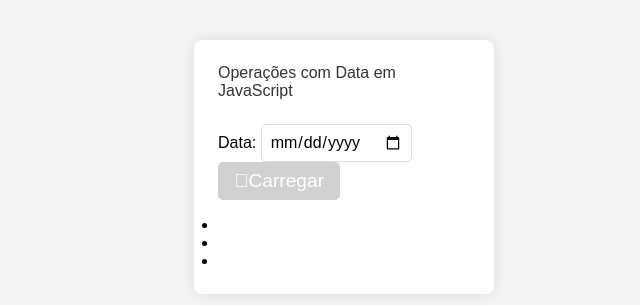
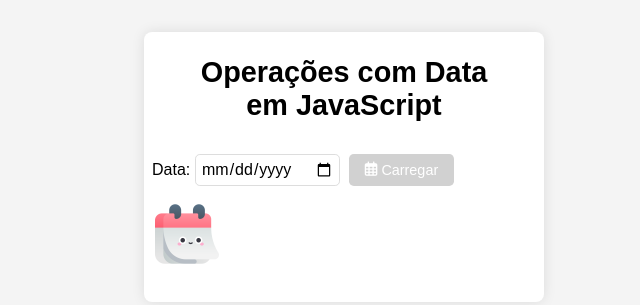
Before and after one commit to brunomoraesdigital/bloco-de-notas, a plain HTML site: page index.html in a window 1280 px wide. Shown: the part 233-538 px from the top of the page, without its empty margins (296-936 px from the left). Drawn offline with Linux system fonts and the light colour scheme.

Commit message:
interface mais bonita

```diff
--- a/engine.js
+++ b/engine.js
@@ -170,14 +170,14 @@ function mostrarResultados(data) {
   let diaSemana = verificaDiaSemanaQualquerData(data.dia, data.mes, data.ano);
 
   // Seleciona os elementos no DOM
-  const outputTextA = document.getElementById('qualSemana');
-  const outputTextB = document.getElementById('quantosDias');
-  const outputTextC = document.getElementById('anoBisexto');
+  const outPutTextA = document.getElementById('qualSemana');
+  const outPutTextB = document.getElementById('quantosDias');
+  const outPutTextC = document.getElementById('anoBisexto');
 
   // Atualiza os elementos no DOM com as informações obtidas
   if (data.ano) {
-      outputTextA.innerHTML = `O dia <span class="destaque">${data.dia}/${data.mes}/${data.ano}</span> caiu numa ${diaSemana}.`;
-      outputTextB.innerHTML = `O mês de <span class="destaque">${nomeDoMes}</span> tem ${quantidadeDias} dias.`;
-      outputTextC.innerHTML = `O ano <span class="destaque">${data.ano}</span>  ${verificaSeAnoBissexto(data.ano) ? 'é bissexto' : 'não é bissexto'}`;
+      outPutTextA.innerHTML = `O dia <span class="destaque">${data.dia}/${data.mes}/${data.ano}</span> caiu numa ${diaSemana}.`;
+      outPutTextB.innerHTML = `O mês de <span class="destaque">${nomeDoMes}</span> tem ${quantidadeDias} dias.`;
+      outPutTextC.innerHTML = `O ano <span class="destaque">${data.ano}</span>  ${verificaSeAnoBissexto(data.ano) ? 'é bissexto' : 'não é bissexto'}`;
   }
 }
--- a/index.html
+++ b/index.html
@@ -6,22 +6,26 @@
   <meta name="viewport" content="width=device-width, initial-scale=1.0">
   <link rel="stylesheet" href="main.css">
   <title>Operações com Data em JavaScript</title>
-  <link rel="stylesheet" href="https://cdnjs.cloudflare.com/ajax/libs/font-awesome/4.7.0/css/font-awesome.min.css"></head>
+  <link rel="stylesheet" href="https://cdnjs.cloudflare.com/ajax/libs/font-awesome/6.5.1/css/all.min.css" integrity="sha512-DTOQO9RWCH3ppGqcWaEA1BIZOC6xxalwEsw9c2QQeAIftl+Vegovlnee1c9QX4TctnWMn13TZye+giMm8e2LwA==" crossorigin="anonymous" referrerpolicy="no-referrer" /></head>
 <body>
   <div class="container">
-    <h1>Operações com Data em JavaScript</h1>
-    <div class="input">
-      <form>
-        <label for="dataInput">Data: </label>
-        <input type="date" id="dataInput" name="dataInput">
-        <button id="carregar" class="mostrar desligado" type="button" onclick="recebeData()"><i class="fas fa-calendar"></i> Carregar</button>
-        <button id="aumentar" class="esconder" type="button" onclick="aumentaData()"><i class="fas fa-chevron-up"></i></button>
-        <button id="diminuir" class="esconder" type="button" onclick="diminuiData()"><i class="fas fa-chevron-down"></i></button>
+    <h1>Operações com Data<br>em JavaScript</h1>
+    <div>
+      <form class="formulario">
+          <label for="dataInput">Data: </label>
+          <input type="date" id="dataInput" name="dataInput">
+          <button id="carregar" class="mostrar desligado" type="button" onclick="recebeData()"><i class="fa-regular fa-calendar-days"></i>&nbsp;<span>Carregar</span></button>
+          <button id="aumentar" class="esconder" type="button" onclick="aumentaData()"><i class="fas fa-chevron-up"></i></button>
+          <button id="diminuir" class="esconder" type="button" onclick="diminuiData()"><i class="fas fa-chevron-down"></i></button>
+
       </form>
     </div>
-    <div>
-      <p id="outputText"></p>
-      <ul class="output">
+    <div class="secao-dois">
+      <figure>
+        <img src="calendario-1.png" alt="">
+        <figcaption></figcaption>
+      </figure>
+      <ul id="outPut" class="outPut">
         <li><span id="qualSemana"></span></li>
         <li><span id="quantosDias"></span></li>
         <li><span id="anoBisexto"></span></li>
--- a/interface.js
+++ b/interface.js
@@ -1,10 +1,17 @@
-//
+// Seleciona o elemento input com o id 'dataInput'
 let dataInput = document.getElementById('dataInput');
-let botao = document.getElementById('carregar');
 
+// Seleciona o botão com o id 'carregar'
+let button = document.getElementById('carregar');
+
+// Função para manipular o evento de mudança no input de data
 function manipulandoDataInput() {
+    // Remove a classe 'desligado' do botão
     document.getElementById('carregar').classList.remove('desligado');
+
+    // Função para manipular os botões após o clique
     function manipulandoBotoes() {
+        // Adiciona e remove classes para mostrar/esconder os botões
         document.getElementById('carregar').classList.add('esconder');
         document.getElementById('carregar').classList.remove('mostrar');
         document.getElementById('aumentar').classList.add('mostrar');
@@ -12,6 +19,48 @@ function manipulandoDataInput() {
         document.getElementById('diminuir').classList.add('mostrar');
         document.getElementById('diminuir').classList.remove('esconder');
     }
-    botao.addEventListener('click', manipulandoBotoes);
+
+    // Adiciona um listener para o evento de clique no botão
+    button.addEventListener('click', manipulandoBotoes);
 }
+
+// Adiciona um listener para o evento de mudança no input de data
 dataInput.addEventListener('change', manipulandoDataInput);
+
+// Seleciona o elemento #outPut
+let outPut = document.getElementById('outPut');
+
+// Função para estilizar a lista com base no conteúdo dos spans
+function estilizaList() {
+    // Inicializa uma variável para verificar se há conteúdo
+    let temConteudo = false;
+
+    // Obtém todos os spans dentro do #outPut
+    let spans = outPut.getElementsByTagName('span');
+
+    // Percorre os spans para verificar se algum deles tem conteúdo
+    for (let i = 0; i < spans.length; i++) {
+        if (spans[i].textContent.trim() !== '') {
+            temConteudo = true;
+            break;  // Se encontrou conteúdo, sai do loop
+        }
+    }
+
+    // Aplica o estilo com base na verificação
+    outPut.style.listStyle = temConteudo ? 'circle' : 'none';
+}
+
+// Cria uma instância de MutationObserver e passa a função estilizaList como callback
+let observer = new MutationObserver(estilizaList);
+
+// Configurações para observar alterações no conteúdo de #outPut e seus descendentes
+let observerConfig = {
+    subtree: true,   // Observa alterações nos descendentes (elementos filhos e subfilhos)
+    childList: true, // Observa alterações na lista de filhos (adicionar ou remover nós filho)
+};
+
+// Inicia a observação
+observer.observe(outPut, observerConfig); // Instruindo o observer a observar alterações em outPut de acordo com as configurações definidas em observerConfig. Isso significa que ele estará atento a qualquer modificação nos filhos de outPut e seus descendentes. Se houver adições ou remoções de nós filho ou alterações em seu conteúdo, a função estilizaList será chamada.
+
+// Chama a função estilizaList ao carregar a página
+estilizaList();
--- a/main.css
+++ b/main.css
@@ -9,11 +9,9 @@
   user-select: none;
   outline: none;
 }
-
 html, body {
   height: 100%;
 }
-
 body {
   font-family: 'Arial', sans-serif;
   background-color: #f4f4f4;
@@ -23,71 +21,136 @@ body {
   height: 100%;
   margin: 0;
 }
-
 .container {
   background-color: #fff;
-  padding: 1.5rem;
+  padding: 1.5rem 0;
   border-radius: 0.5rem;
   box-shadow: 0 0 0.8rem rgba(0, 0, 0, 0.1);
-  width: 300px; /* Defina a largura desejada para o container */
+  width: 400px; /******/
+  height: 270px;
 }
-
 h1 {
-  color: #333;
-}
-
-.output {
-  margin-top: 1rem;
+  text-align: center;
+  font-size: 1.8rem;
+  font-weight: 700;
+  /*
+  text-shadow:
+  -1px -1px 0 #333,
+  1px -1px 0 #757575,
+  -1px 1px 0 #757575,
+  1px 1px 0 #757575;
+  */
 }
 
 #qualSemana, #quantosDias, #anoBisexto {
   font-size: 0.7rem;
   color: #555;
 }
-
-form {
-  margin-top: 1.5rem;
-}
-
-button {
-  background-color: #007BFF;
-  color: #fff;
-  padding: 0.5rem 1rem;
-  border: none;
-  border-radius: 0.3rem;
-  cursor: pointer;
-  font-size: 1rem;
-  transition: background-color 0.3s ease;
-}
-
-button:hover {
-  background-color: #0056b3;
-}
-
 .destaque {
   font-weight: 700;
 }
 
 /* Adiciona estilo ao input do tipo date */
 input[type="date"] {
-  padding: 0.5rem;
+  padding: 0.3rem;
   border: 1px solid #ddd;
   border-radius: 0.3rem;
+}
+label, input {
+  cursor: pointer;
+}
+/* Estilizando o botão do calendário no campo de entrada de data */
+input[type="date"]::-webkit-calendar-picker-indicator {
+  /*background-image: url(calendario-1.png);
+  background-position: center;
+  background-repeat: no-repeat;
+  width: 16px;
+  height: 16px;
+  opacity: 0.7;*/
+  cursor: pointer;
 }
 
 /* Estilo para os botões de seta */
 button[type="button"] {
-  font-size: 1.2rem;
-  margin-right: 0.5rem;
+  background-color: #007BFF;
+  color: #fff;
+  border: none;
+  border-radius: 0.3rem;
+  cursor: pointer;
+  transition: background-color 0.3s ease;
 }
-
+button:hover[type="button"]  {
+  background-color: #2ab300;
+}
+.desligado[type="button"]  {
+  background-color: #d1d1d1;
+  user-select: none;
+  cursor: initial;
+}
+.desligado:hover[type="button"]  {
+  background-color: #d1d1d1;
+}
 .mostrar {
   display: flex;
 }
 .esconder {
   display: none;
 }
+.formulario {
+  margin-top: 1rem;
+  display: flex;
+  align-items: center;
+  justify-content: center;
+  width: 100%;
+  height: 4rem;
+  position: relative;
+}
+.formulario > * {
+  font-size: 0.9rem;
+}
+.formulario > :nth-child(1){
+  position: absolute;
+  left: 0.5rem;
+  font-size: 1rem;
+}
+.formulario > :nth-child(2){
+  position: absolute;
+  left: 3.2rem;
+  font-size: 1rem;
+}
+.formulario > :nth-child(3){
+  position: absolute;
+  left: 12.8rem;
+  padding: 0.5rem 1rem;
+}
+.formulario > :nth-child(4){
+  position: absolute;
+  left: 12.8rem;
+  padding: 0.6rem 1.1rem;
+}
+.formulario > :nth-child(5){
+  position: absolute;
+  left: 16.3rem;
+  padding: 0.6rem 1.1rem;
+}
+.outPut {
+  list-style: none;
+  padding: 0rem 0rem 0rem 2rem;
+}
 
-.desligado {
-  background-color: #d1d1d1;
+.secao-dois {
+  display: flex;
+  flex-direction: row;
+  padding-left: 0.7rem;
 }
+figure {
+  width: 4rem; /* Defina a largura desejada para o figure */
+  height: 4rem; /* Defina a altura desejada para o figure */
+  overflow: hidden; /* Certifica-se de que qualquer conteúdo extra seja ocultado */
+}
+
+figure img {
+  width: 100%;
+  height: 100%;
+  object-fit: cover;
+}
```
Also changed, not shown: calendario-1-16x16.png (added), calendario-1.png (added), calendario-2-16x16.png (added), calendario-2.png (added), calendario-3-16x16.png (added), calendario-3.png (added).
